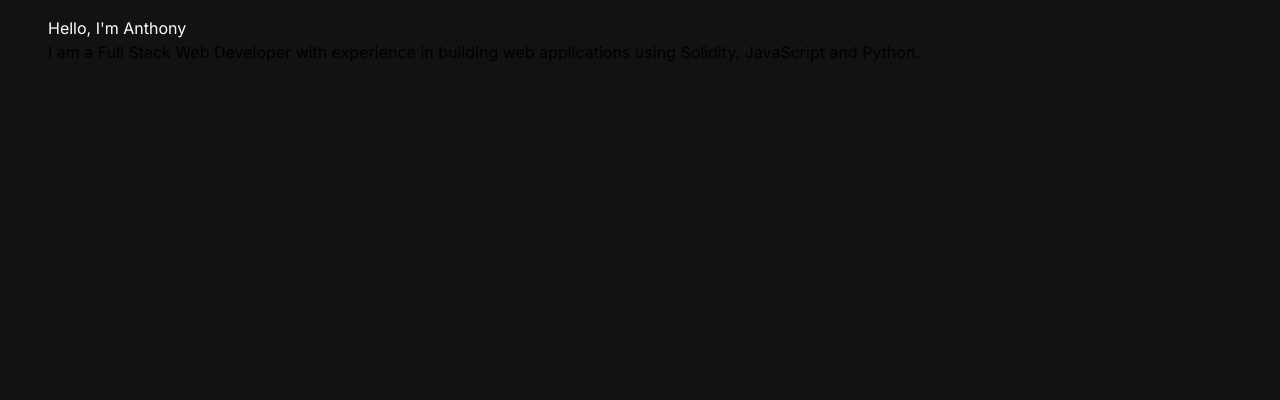
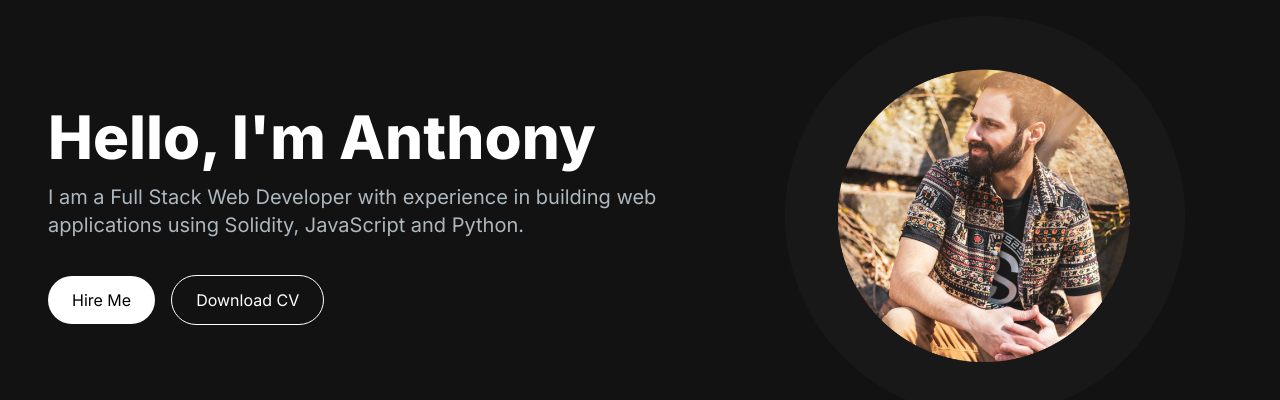
Before and after one commit to Antharithm/Portfolio, a Next.js app in the folder portfolio/: page / in a window 1280 px wide. Shown: the top 400 px of the page. Built offline with nearby package versions, Linux system fonts and the light colour scheme.

Commit message:
added pics and buttons

```diff
--- a/portfolio/src/app/components/HeroSection.jsx
+++ b/portfolio/src/app/components/HeroSection.jsx
@@ -1,13 +1,39 @@
 import React from "react";
+import Image from "next/image";
 
 const HeroSection = () => {
   return (
     <section>
-      <h1 className="text-white">Hello, I&apos;m Anthony</h1>
-      <p>
-        I am a Full Stack Web Developer with experience in building web
-        applications using Solidity, JavaScript and Python.
-      </p>
+      <div className="grid grid-cols-1 lg:grid-cols-12">
+        <div className="col-span-7 place-self-center">
+          <h1 className="text-white mb-4 text-4xl lg:text-6xl font-extrabold">
+            Hello, I&apos;m Anthony
+          </h1>
+          <p className="text-[#ADB7BE] text-lg mb-6 lg:text-xl">
+            I am a Full Stack Web Developer with experience in building web
+            applications using Solidity, JavaScript and Python.
+          </p>
+          <div>
+            <button className="px-6 py-3 rounded-full mr-4 bg-white hover:bg-slate-200 text-black">
+              Hire Me
+            </button>
+            <button className="px-6 py-3 rounded-full bg-transparent hover:bg-slate-700 text-white border border-white mt-3">
+              Download CV
+            </button>
+          </div>
+        </div>
+        <div className="col-span-5 place-self-center mt-4 lg:mt-0">
+          <div className="rounded-full bg-[#181818] w-[250px] h-[250px] lg:w-[400px] lg:h-[400px] relative">
+            <Image
+              src="/images/circleProPic.png"
+              alt="sq-pro-pic.png"
+              className="absolute transform -translate-x-1/2 -translate-y-1/2 top-1/2 left-1/2"
+              width={300}
+              height={500}
+            />
+          </div>
+        </div>
+      </div>
     </section>
   );
 };
```
Also changed, not shown: portfolio/public/images/circleProPic.png (added), portfolio/public/images/sq-pro-pic.png (added).
